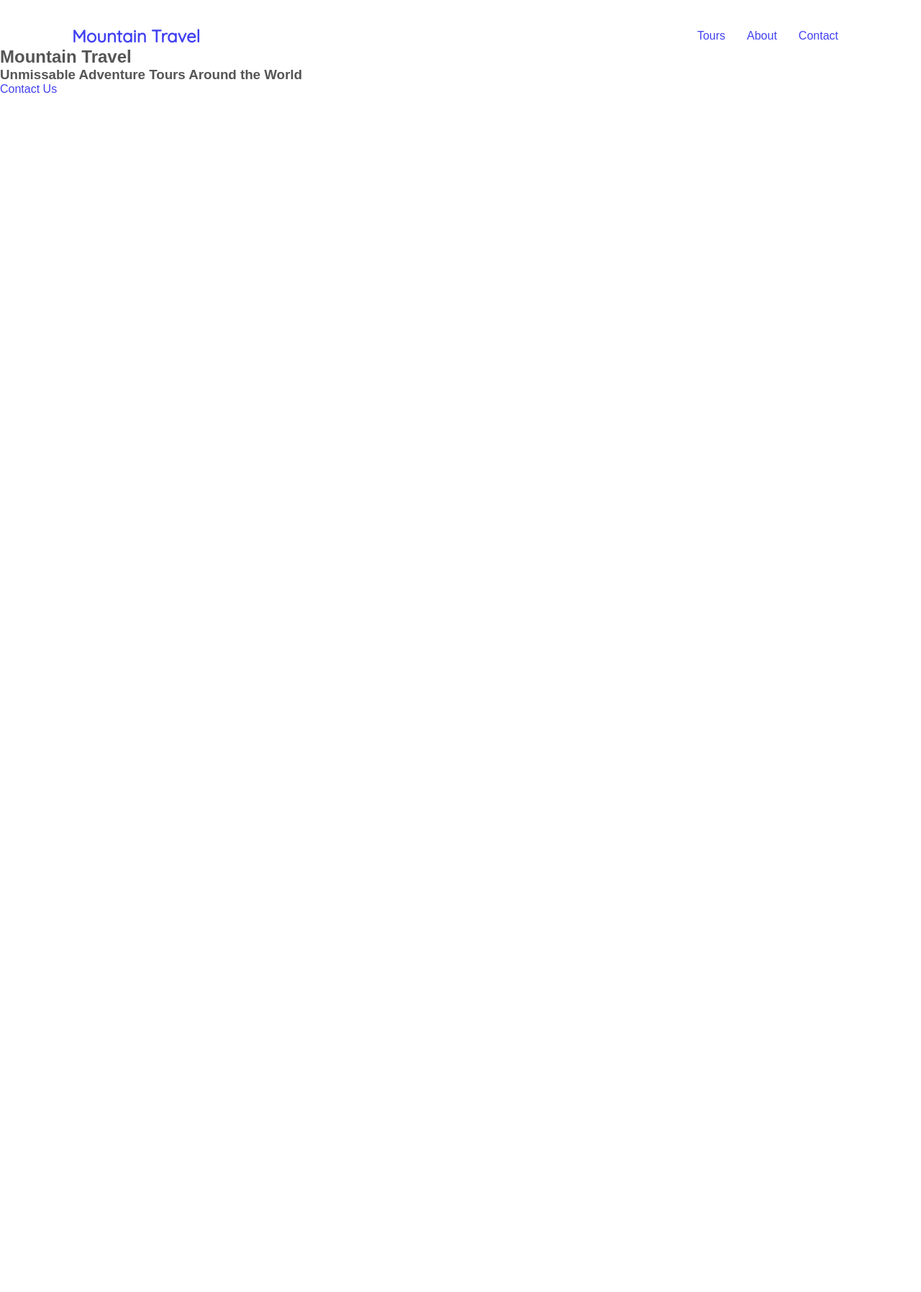
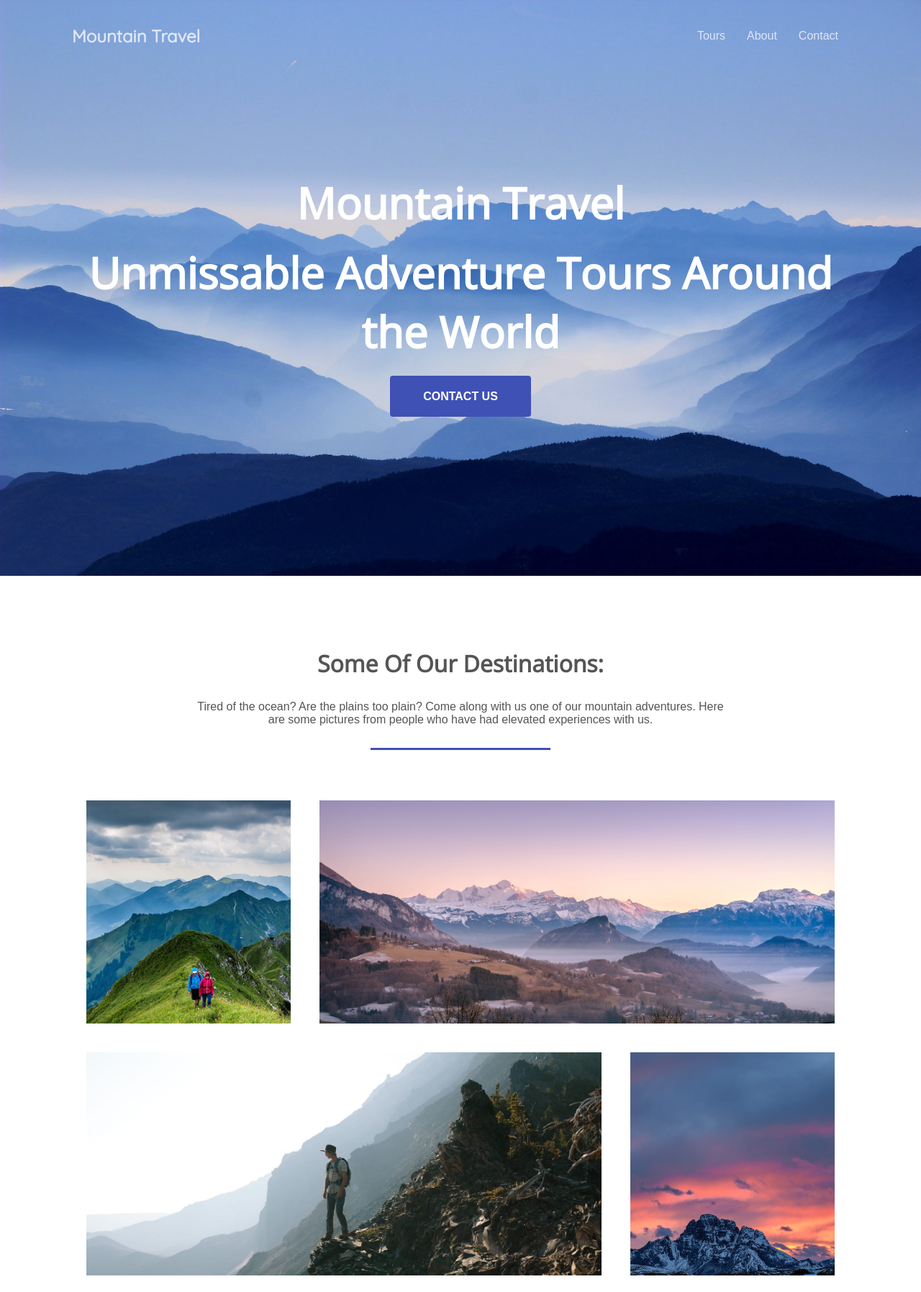
Before and after one commit to imshaiksaif/travel-agency-website, a plain HTML site: page index.html in a window 1280 px wide. Shown: the top 1795 px of the page at 72% size. Before the commit the page ends 800 px from the top, so only its background shows below. Drawn offline with nearby package versions, Linux system fonts and the light colour scheme.

Commit message:
added main section and tour/destination with animations.

```diff
--- a/assets/css/styles.css
+++ b/assets/css/styles.css
@@ -16,21 +16,74 @@ nav {
 a {
     text-decoration: none;
     opacity: 0.75;
+    color: #fff;
 }
 
 a:hover {
     opacity: 1;
 }
 
+a.btn {
+    border-radius: 4px;
+    text-transform: uppercase;
+    font-weight: bold;
+    text-align: center;
+    background-color: #3f51b5;
+    opacity: 1;
+}
+
+section {
+    display: flex;
+    flex-direction: column;
+    align-items: center;
+    padding: 100px;
+}
+
+section:not(.hero):nth-child(even) {
+    background-color: #f5f5f5;
+}
+
+.grid {
+    width: 100%;
+    display: flex;
+    flex-wrap: wrap;
+    justify-content: center;
+}
+
+hr {
+    width: 250px;
+    height: 3px;
+    background-color: #3f51b5;
+    border: 0;
+    margin-bottom: 50px;
+}
+
+section h3.title {
+    text-transform: capitalize;
+    font: bold 32px "Open Sans", sans-serif;
+    margin-bottom: 30px;
+    text-align: center;
+}
+
+section p {
+    max-width: 775px;
+    line-break: 2;
+    padding: 0 20px;
+    margin-bottom: 30px;
+    text-align: center;
+}
 /* header styles */
 
 header {
+    position: absolute;
+    width: 100%;
     display: flex;
     justify-content: space-between;
     align-items: center;
     padding: 35px 100px 0;
     animation: 1s fadein 0.5s forwards;
     opacity: 0;
+    color: #fff;
 }
 
 @keyframes fadein {
@@ -51,3 +104,87 @@ header nav {
 header nav li {
     margin: 0 15px;
 }
+
+/* Hero Styles */
+
+.hero {
+    position: relative;
+    justify-content: center;
+    text-align: center;
+    min-height: 100vh;
+    color: #fff;
+}
+
+.hero .background-image {
+    position: absolute;
+    top: 0;
+    left: 0;
+    width: 100%;
+    height: 100%;
+    background-size: cover;
+    z-index: -1;
+    background-color: #80a3db;
+}
+
+.hero h1 {
+    font: bold 60px "Open Sans", sans-serif;
+    margin-bottom: 15px;
+}
+
+.hero h3 {
+    font: bold 60px "Open Sans", sans-serif;
+    margin-bottom: 40px;
+}
+
+.hero a.btn {
+    padding: 20px 46px;
+}
+
+.hero-content-area {
+    opacity: 0;
+    margin-top: 100px;
+    animation: 1s slidefade 1s forwards;
+}
+
+@keyframes slidefade {
+    100% {
+        opacity: 1;
+        margin: 0;
+    }
+}
+
+/* Destinations section */
+
+.destinations .grid li {
+    height: 350px;
+    padding: 20px;
+    background-clip: content-box;
+    background-size: cover;
+    background-position: center;
+    list-style: none;
+}
+
+.destinations .grid li.small {
+    flex-basis: 30%;
+}
+
+.destinations .grid li.large {
+    flex-basis: 70%;
+}
+
+
+.packages .grid li {
+    padding: 50px;
+    flex-basis: 50%;
+    text-align: center;
+    list-style: none;
+}
+
+.packages .grid li i {
+    color: #8c9eff;
+}
+
+.packages .grid li h4 {
+    font-size: 30px;
+    margin: 25px 0;
+}
--- a/index.html
+++ b/index.html
@@ -1,14 +1,16 @@
 <!DOCTYPE html>
 <html lang="en">
+
 <head>
   <meta charset="UTF-8">
   <meta name="viewport" content="width=device-width, initial-scale=1.0">
   <meta http-equiv="X-UA-Compatible" content="ie=edge">
   <title>Mountain Travel</title>
-    <link href="https://fonts.googleapis.com/css?family=Quicksand&display=swap" rel="stylesheet">
+  <link href="https://fonts.googleapis.com/css?family=Open+Sans|Quicksand&display=swap" rel="stylesheet">
+  <script src="https://kit.fontawesome.com/0ef423b83c.js" crossorigin="anonymous"></script>
   <link rel="stylesheet" href="/assets/css/styles.css">
+</head>
 
-</head>
 <body>
   <header>
     <h2><a href="#">Mountain Travel</a></h2>
@@ -19,13 +21,70 @@
     </nav>
   </header>
   <section class="hero">
-        <div class="background-image" style="background-image: url(assets/img/main.jpg);"></div>
+    <div class="background-image" style="background-image: url(/assets/img/main.jpg);"></div>
     <div class="hero-content-area">
       <h1>Mountain Travel</h1>
       <h3>Unmissable Adventure Tours Around the World</h3>
       <a href="#" class="btn">Contact Us</a>
     </div>
   </section>
+  <section class="destinations">
+    <h3 class="title">Some of our destinations:</h3>
+    <p>Tired of the ocean? Are the plains too plain? Come along with us one of
+      our mountain adventures. Here are some pictures
+      from people who have had elevated experiences with us.</p>
+    <hr>
+    <ul class="grid">
+      <li class="small" style="background-image: url(assets/img/mountain1.jpg);"></li>
+      <li class="large" style="background-image: url(assets/img/mountain2.jpg);"></li>
+      <li class="large" style="background-image: url(assets/img/mountain3.jpg);"></li>
+      <li class="small" style="background-image: url(assets/img/mountain4.jpg);"></li>
+    </ul>
+  </section>
 
+  <section class="packages">
+    <h3 class="title">
+      Tour Packages
+    </h3>
+    <p>
+      We offer a variety of mountaineering packages. Whether you've climbed
+      Everest or don't even know what a mountain is, we've got the perfect vacation for you.
+    </p>
+    <hr>
+    <ul class="grid">
+      <li>
+        <i class="far fa-compass fa-4x"></i>
+        <h4>Guided Trips</h4>
+        <p>Looking for the complete experience? Take a tour with one of our experts. They'll show you secrets that you're likely to miss otherwise.</p>
+      </li>
+      <li>
+        <!-- <i class="far fa-camera-retro fa-4x"></i> -->
+        <i class="fas fa-camera-retro fa-4x"></i>
+        <h4>Photo Trips</h4>
+        <p>Want to experience nature's beauty without all of that annoying exercise? Take a photo tour on one of our mountain buses.</p>
+      </li>
+      <li>
+        <i class="fas fa-bicycle fa-4x"></i>
+        <h4>Biking Trips</h4>
+        <p>If bicycles are more yor speed, consider taking a tour through one of our mountain bike paths. We'll provide the bikes, and lunch too!</p>
+      </li>
+      <li>
+        <i class="fas fa-flag-checkered fa-4x"></i>
+        <h4>Racing Trips</h4>
+        <p>Got a competitive spirit? Sign up for one of our montain marathons! Try to reach the summit before anyone else.</p>
+      </li>
+    </ul>
+  </section>
+
+  <section class="testimonials">
+    <h3 class="title">
+      Testimonials from our adventures:
+    </h3>
+    <hr>
+    <p class="quote">
+      Wow! This tour made me realize how much I love mountains
+    </p>
+  </section>
 </body>
+
 </html>
```
Lines whose indentation alone changed are shown as unchanged.
